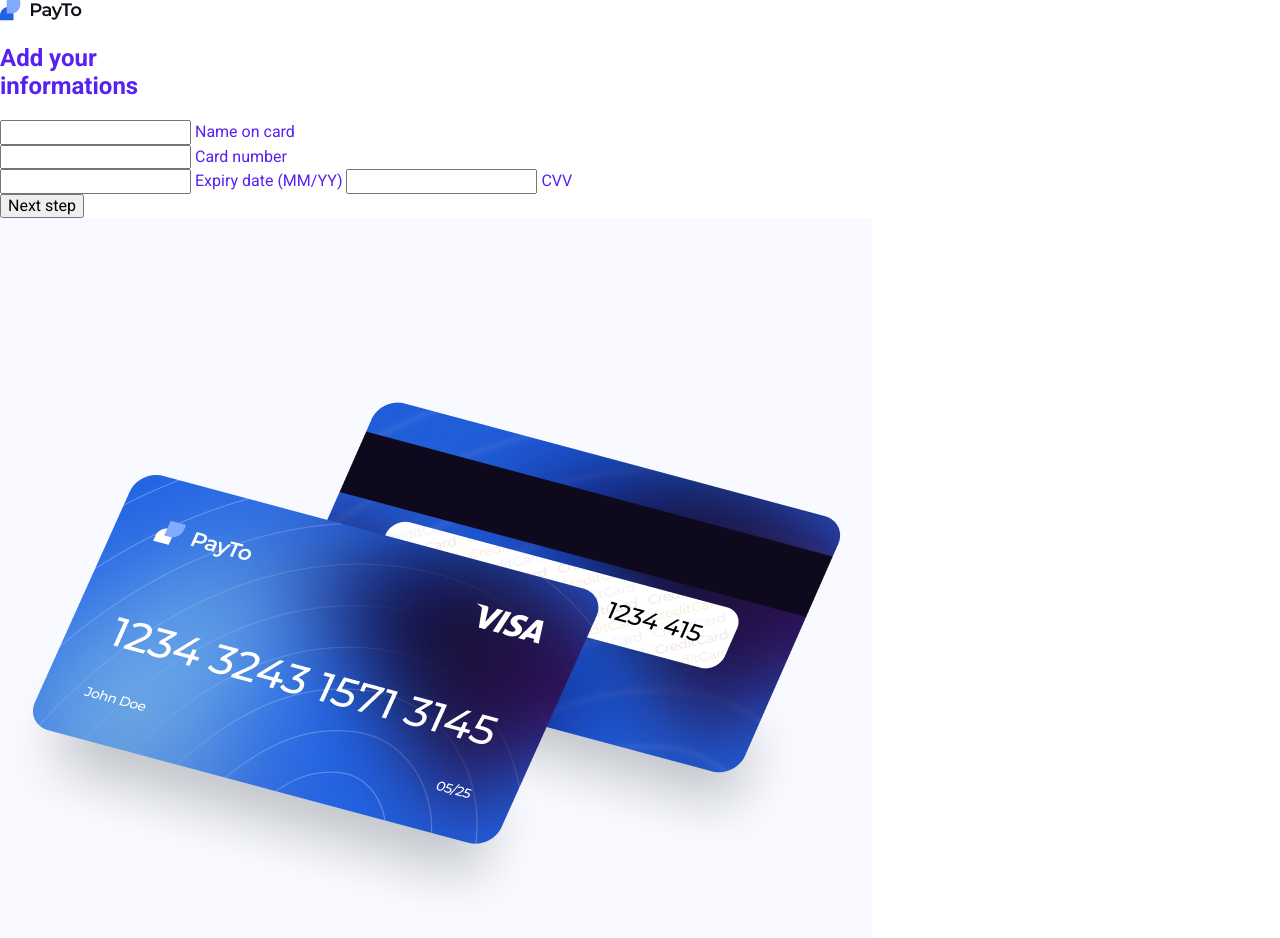
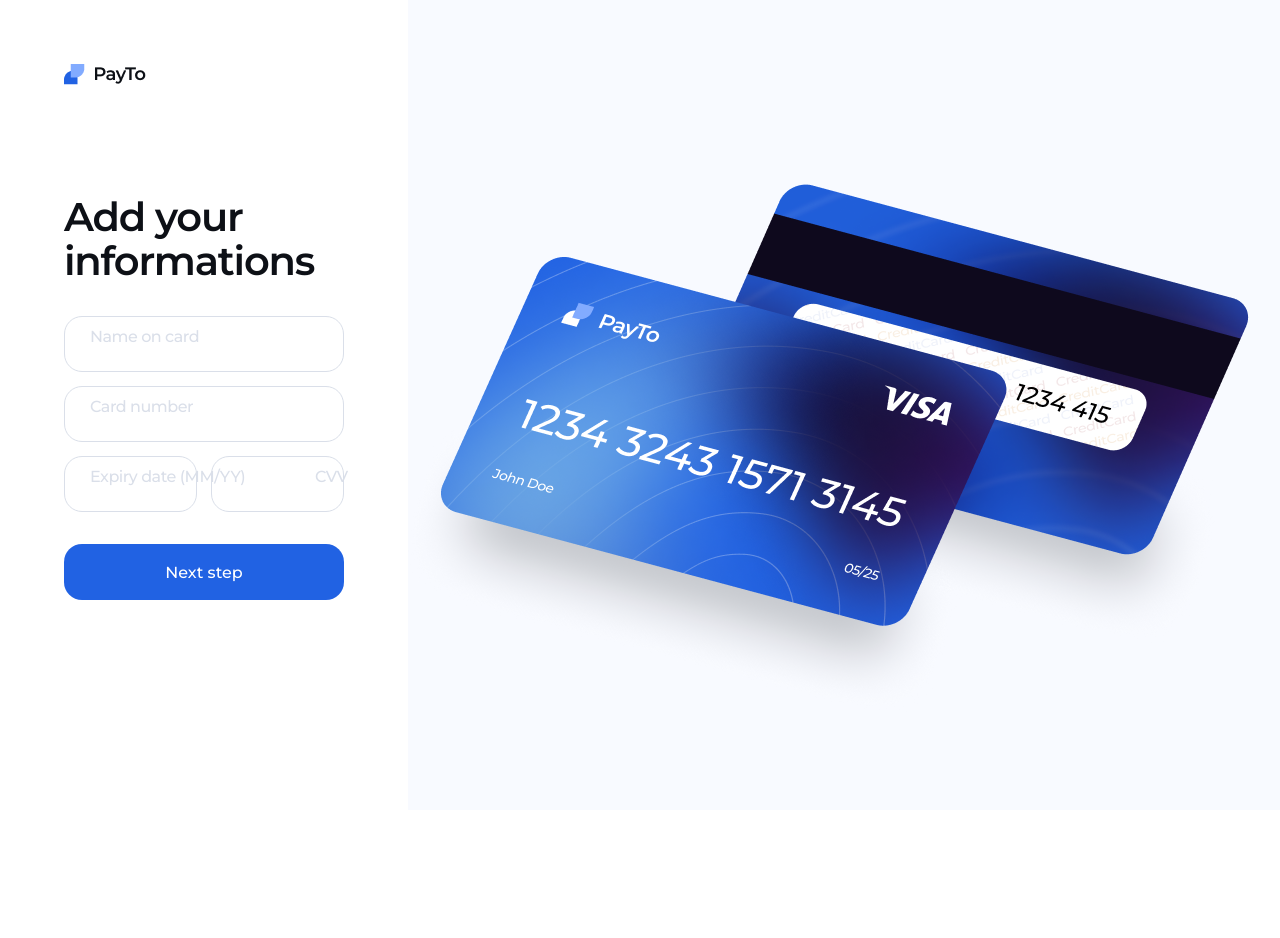
Before and after one commit to annakrolikowska/js-payment-form, a website built with Vite: page index.html in a window 1280 px wide. After the commit the page ends 814 px from the top, so only its background shows below. Built offline with nearby package versions, Linux system fonts and the light colour scheme.

Commit message:
added basic scss styles

```diff
--- a/src/global-styles/style.scss
+++ b/src/global-styles/style.scss
@@ -1,15 +1,10 @@
-/// Main Styles File
-/// Here we import all the global Styles files we need for our project.
-
 @import "styles/normalize.scss";
 @import "styles/root.scss";
 @import "styles/fonts.scss";
 
 body {
-  font-family: 'Roboto', sans-serif;
-  color: var(--color-primary);
+  font-family: var(--font-primary);;
+  color: var(--color-on-surface);
+  max-width: 1440px;
+  margin: 0 auto;
 }
-
-p {
-  color: var(--color-on-surface);
-}
--- a/src/global-styles/styles/root.scss
+++ b/src/global-styles/styles/root.scss
@@ -1,8 +1,14 @@
-/// Root Styles file
-/// Here we define all the root variables we need for our project.
-/// For examples see Material Design color system: https://m2.material.io/design/color/the-color-system.html
+:root {
+    --color-primary: #2162E3;
+    --color-primary-light: #3A78F4;
+    --color-primary-dark: #1957D4;
+    --color-background: #DADFE9;
+    --color-on-surface: #0D1016;
+    --color-grey: #AEB5C3;
+    --color-light-grey: #DADFE9;
+    --color-white: #FFFFFF;
+    --color-error: #ff0000;
+    --color-default: #EBEFF5;
 
-:root {
-    --color-primary: #5721f2;
-    --color-on-surface: #000;
+    --font-primary: 'Montserrat', sans-serif;
 }
--- a/src/pages/home-page/styles/home-page.scss
+++ b/src/pages/home-page/styles/home-page.scss
@@ -1,2 +1,103 @@
-/// Homepage Styles File
-/// Here we import all the Styles files we need for our Homepage.
+.home-page {
+    display: flex;
+    flex-direction: row;
+
+    & h2 {
+        font-size: 40px;
+        font-weight: 600;
+        line-height: 110%;
+        letter-spacing: -0.03em;
+    }
+
+    & &__logo {
+        position: absolute;
+        padding: 64px;
+    }
+
+    & &__form-container {
+        padding: 162px 64px;
+        position: relative;
+    }
+
+    & &__form- {
+        margin-top: 48px;
+    }
+
+
+    & &__label {
+        position: absolute;
+        margin-top: 12px;
+        left: 90px;
+        color: var(--color-light-grey);
+        transform-origin: 0 0;
+        transform: translate3d(0,0,0);
+        transition: all .2s ease;
+        letter-spacing: -0.03em;
+    }
+
+    & input {
+        box-sizing: border-box;
+        width: 100%;
+        height: 56px;
+        border: 1px solid var(--color-light-grey);
+        border-radius: 18px;
+        margin-bottom: 14px;
+        padding: 20px 24px 0;
+
+        &:hover {
+            border: 1px solid var(--color-grey);
+        }
+
+        &:hover + .home-page__label {
+            color: var(--color-grey);
+        }
+
+        &:focus-visible {
+            border: 1px solid var(--color-on-surface);
+            outline: none;
+        }
+
+        &:not(:placeholder-shown)  + .home-page__label {
+            transform: translate3d(0,-6px,0) scale(.75);
+            color: var(--color-grey);
+        }
+
+        &:focus  + .home-page__label {
+            color: var(--color-grey);
+            transform: translate3d(0,-6px,0) scale(.75);
+        }
+    }
+
+    & &__inputs-container {
+        display: flex;
+        flex-direction: row;
+        margin-bottom: 18px;
+
+        & label:nth-child(1) {
+            width: 59.3%;
+            margin-right: 14px;
+        }
+
+        & label:nth-child(2) {
+            width: 59.3%;
+
+            & .home-page__label {
+                left: 315px;
+            }
+        }
+    }
+
+    & &__button {
+        padding: 20px 40px;
+        width: 100%;
+        height: 56px;
+        background: var(--color-primary);
+        border-radius: 18px;
+        border: none;
+        color: var(--color-white);
+
+        &:hover {
+            background-color: var(--color-primary-light);
+        }
+    }
+}
```
Also changed, not shown: src/global-styles/style.css (added), src/global-styles/style.min.css (added), src/global-styles/styles/root.css (added), src/pages/home-page/styles/home-page.css (added), src/pages/home-page/styles/home-page.min.css (added).
